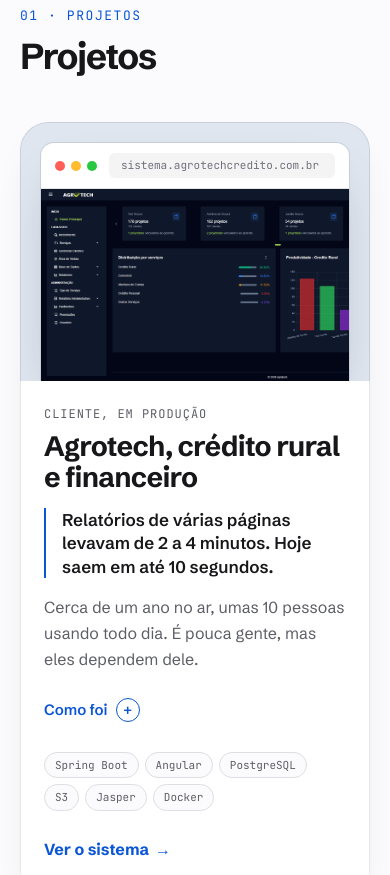
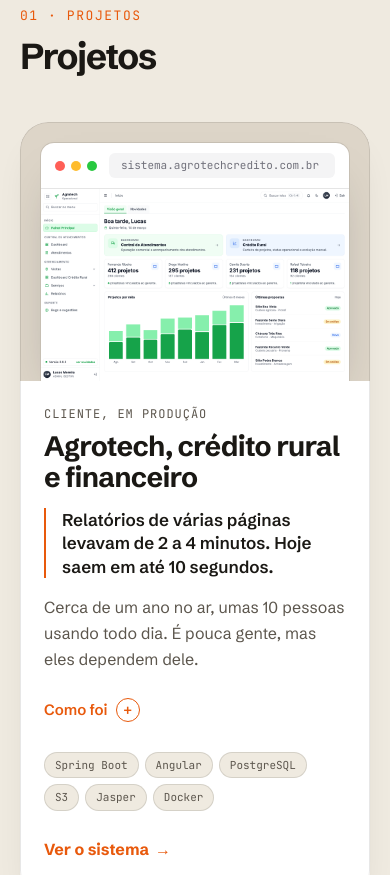
Before and after one commit to ramonbarbosdev/app-portfolio, a React (Vite) app: page / in a window 390 px wide. Shown: the part 1380-2255 px from the top of the page. Built offline with nearby package versions, Linux system fonts and the light colour scheme.

Commit message:
feat: novo ui

```diff
--- a/src/components/Portfolio.tsx
+++ b/src/components/Portfolio.tsx
@@ -18,8 +18,6 @@ import {
   links,
   mailto,
   marqueeTools,
-  more,
-  moreTitle,
   nav,
   primaryProjects,
   secondaryProjects,
@@ -271,7 +269,7 @@ export default function Portfolio() {
                   animate={{ opacity: 1, y: 0 }}
                   transition={{ duration: 0.5, ease: [0.22, 1, 0.36, 1] }}
                 >
-                  <span className="status-dot size-2 rounded-full bg-[#16a34a]" aria-hidden="true" />
+                  <span className="status-dot size-2 rounded-full bg-accent" aria-hidden="true" />
                   Aberto a vagas, desenvolvimento e consultoria
                 </motion.p>
 
@@ -343,8 +341,8 @@ export default function Portfolio() {
                     size={160}
                     duration={9}
                     borderWidth={1.5}
-                    colorFrom={dark ? '#6aa6ff' : '#0a56d6'}
-                    colorTo={dark ? '#0a56d6' : '#6aa6ff'}
+                    colorFrom={dark ? '#f07030' : '#e8590c'}
+                    colorTo={dark ? '#e8590c' : '#f5a574'}
                   />
                 </div>
 
@@ -393,31 +391,6 @@ export default function Portfolio() {
                 </Reveal>
               ))}
             </div>
-
-            <Reveal className="mt-20">
-              <h3 className="text-[22px] font-bold tracking-tight">{moreTitle}</h3>
-              <ul className="mt-5 grid gap-4 md:grid-cols-3">
-                {more.map((item) => (
-                  <li
-                    key={item.title}
-                    className="group overflow-hidden rounded-2xl border border-line bg-surface/60 transition duration-200 hover:-translate-y-0.5 hover:border-ink/20"
-                  >
-                    <div className="overflow-hidden border-b border-line bg-white">
-                      <img
-                        src={item.image}
-                        alt={`Tela de ${item.title}`}
-                        className="aspect-[16/9] w-full object-cover object-left-top transition-transform duration-[600ms] group-hover:scale-[1.03]"
-                        loading="lazy"
-                      />
-                    </div>
-                    <div className="p-5">
-                      <strong className="block text-[17px] font-bold">{item.title}</strong>
-                      <span className="mt-1.5 block text-[15px] leading-relaxed text-muted">{item.text}</span>
-                    </div>
-                  </li>
-                ))}
-              </ul>
-            </Reveal>
           </section>
 
           <section id="sobre" className={cn(wrap, 'scroll-mt-20 pb-8 pt-24 md:pt-32')}>
@@ -475,12 +448,9 @@ export default function Portfolio() {
           <section id="contato" className={cn(wrap, 'scroll-mt-20 pb-24 pt-24 md:pt-32')}>
             <Reveal>
               <div className="contact-glow relative overflow-hidden rounded-[36px] px-6 py-14 text-white sm:px-12 md:px-16 md:py-20">
-                <div
-                  aria-hidden="true"
-                  className="hero-grid pointer-events-none absolute inset-0 opacity-60 [--color-ink:#ffffff]"
-                />
+                <div aria-hidden="true" className="hero-grid pointer-events-none absolute inset-0" />
                 <div className="relative">
-                  <p className="font-mono text-[13px] uppercase tracking-[0.12em] text-[#9cc3ff]">05</p>
+                  <p className="font-mono text-[13px] uppercase tracking-[0.12em] text-accent-soft">05</p>
                   <h2 className="mt-3 text-[clamp(2.5rem,6vw,4.75rem)] font-bold leading-[1] tracking-[-0.045em]">
                     {contact.title}
                   </h2>
@@ -492,7 +462,7 @@ export default function Portfolio() {
                     <span className="link-draw break-all">{links.email}</span>
                     <span
                       aria-hidden="true"
-                      className="grid size-11 shrink-0 place-items-center rounded-full bg-white text-lg text-[#0b0d12] transition-transform duration-150 group-hover:translate-x-1"
+                      className="grid size-11 shrink-0 place-items-center rounded-full bg-on-accent text-lg text-ink transition-transform duration-150 group-hover:translate-x-1"
                     >
                       →
                     </span>
--- a/src/components/ProjectCard.tsx
+++ b/src/components/ProjectCard.tsx
@@ -18,7 +18,7 @@ export function ProjectCard({ item, dark, featured = false }: Props) {
   return (
     <SpotlightCard
       theme={dark ? 'dark' : 'light'}
-      spotlightColor={dark ? '#6aa6ff' : '#0a56d6'}
+      spotlightColor={dark ? '#f07030' : '#e8590c'}
       intensity={dark ? 0.12 : 0.08}
       spotlightSize={featured ? 420 : 280}
       borderGlow={0.4}
--- a/src/data/portfolio.ts
+++ b/src/data/portfolio.ts
@@ -12,12 +12,6 @@ export type CaseStudy = {
 };
 
 export type FeaturedCase = CaseStudy & { proof: string };
-
-export type MoreItem = {
-  title: string;
-  text: string;
-  image: string;
-};
 
 export type Tool = {
   name: string;
@@ -70,7 +64,7 @@ export const casesIntro = {
 export const featured: FeaturedCase = {
   title: 'Agrotech, crédito rural e financeiro',
   label: 'Cliente, em produção',
-  image: '/assets/agrotech.png',
+  image: '/assets/agrotech-mock.png',
   proof: 'Relatórios de várias páginas levavam de 2 a 4 minutos. Hoje saem em até 10 segundos.',
   challenge:
     'A operação rodava em planilha, documentos se perdiam e cada linha de crédito (rural, pessoal, consórcio) tinha regra própria.',
@@ -147,26 +141,6 @@ export const cases: CaseStudy[] = [
     technologies: 'React Native, Expo, PHP, PostgreSQL',
     link: 'https://play.google.com/store/apps/details?id=br.com.w5i.sipecmobile&hl=pt_BR',
     linkLabel: 'Ver na Play Store',
-  },
-];
-
-export const moreTitle = 'Outras Projetos';
-
-export const more: MoreItem[] = [
-  {
-    title: 'Questify',
-    text: 'App de desafio diário com quizzes e perguntas de cálculo, com taxa de vitória.',
-    image: '/assets/questify.png',
-  },
-  {
-    title: 'BI de despesas',
-    text: 'Painel com despesas por classe e por ano. Os dados são atualizados todo dia.',
-    image: '/assets/bi.png',
-  },
-  {
-    title: 'Portal de consulta',
-    text: 'Consulta de empenhos, receitas, repasses e emendas.',
-    image: '/assets/portal.png',
   },
 ];
 
--- a/src/index.css
+++ b/src/index.css
@@ -5,28 +5,28 @@
 @theme {
   --font-sans: 'Schibsted Grotesk', system-ui, sans-serif;
   --font-mono: 'JetBrains Mono', ui-monospace, SFMono-Regular, Menlo, monospace;
-  --color-bg: #fbfbfd;
-  --color-surface: #f2f2f5;
-  --color-ink: #17171a;
-  --color-muted: #5d5e66;
-  --color-line: #dedee3;
-  --color-accent: #0a56d6;
-  --color-accent-soft: #6aa6ff;
-  --color-on-accent: #ffffff;
-  --color-preview: #dfe6f0;
+  --color-bg: #efeae0;
+  --color-surface: #e6dfd3;
+  --color-ink: #1a1814;
+  --color-muted: #5c564d;
+  --color-line: #1a18141f;
+  --color-accent: #e8590c;
+  --color-accent-soft: #f07030;
+  --color-on-accent: #fff8f2;
+  --color-preview: #ddd5c8;
   --animate-marquee: marquee var(--duration) infinite linear;
 }
 
 .dark {
-  --color-bg: #0a0a0b;
-  --color-surface: #161618;
-  --color-ink: #f4f4f6;
-  --color-muted: #9b9ba4;
-  --color-line: #2a2a2e;
-  --color-accent: #6aa6ff;
-  --color-accent-soft: #0a56d6;
-  --color-on-accent: #07101f;
-  --color-preview: #1d2029;
+  --color-bg: #1a1814;
+  --color-surface: #242019;
+  --color-ink: #efeae0;
+  --color-muted: #a8a094;
+  --color-line: #efeae024;
+  --color-accent: #f07030;
+  --color-accent-soft: #e8590c;
+  --color-on-accent: #1a1814;
+  --color-preview: #2e2a24;
 }
 
 @keyframes marquee {
@@ -41,32 +41,47 @@
 @keyframes pulse-dot {
   0%,
   100% {
-    box-shadow: 0 0 0 0 color-mix(in oklab, #16a34a 55%, transparent);
+    box-shadow: 0 0 0 0 color-mix(in oklab, var(--color-accent) 45%, transparent);
   }
   50% {
-    box-shadow: 0 0 0 6px color-mix(in oklab, #16a34a 0%, transparent);
+    box-shadow: 0 0 0 6px color-mix(in oklab, var(--color-accent) 0%, transparent);
   }
 }
 
 .hero-grid {
   background-image:
-    linear-gradient(to right, color-mix(in oklab, var(--color-ink) 7%, transparent) 1px, transparent 1px),
-    linear-gradient(to bottom, color-mix(in oklab, var(--color-ink) 7%, transparent) 1px, transparent 1px);
-  background-size: 56px 56px;
-  mask-image: radial-gradient(ellipse 70% 60% at 50% 30%, #000 30%, transparent 80%);
+    linear-gradient(to right, #1a181414 1px, transparent 1px),
+    linear-gradient(to bottom, #1a181414 1px, transparent 1px);
+  background-size: 32px 32px;
+  mask-image: radial-gradient(ellipse 75% 65% at 50% 28%, #000 25%, transparent 82%);
+}
+
+.dark .hero-grid {
+  background-image:
+    linear-gradient(to right, #efeae014 1px, transparent 1px),
+    linear-gradient(to bottom, #efeae014 1px, transparent 1px);
 }
 
 .hero-glow {
   background:
-    radial-gradient(40% 50% at 18% 20%, color-mix(in oklab, var(--color-accent) 18%, transparent), transparent 70%),
-    radial-gradient(35% 45% at 82% 45%, color-mix(in oklab, var(--color-accent-soft) 22%, transparent), transparent 70%);
+    radial-gradient(45% 55% at 12% 18%, color-mix(in oklab, var(--color-accent) 9%, transparent), transparent 68%),
+    radial-gradient(38% 48% at 88% 42%, color-mix(in oklab, var(--color-ink) 6%, transparent), transparent 72%);
 }
 
 .contact-glow {
   background:
-    radial-gradient(60% 80% at 15% 0%, color-mix(in oklab, #6aa6ff 32%, transparent), transparent 70%),
-    radial-gradient(50% 70% at 100% 100%, color-mix(in oklab, #0a56d6 40%, transparent), transparent 70%),
-    #0b0d12;
+    radial-gradient(55% 75% at 12% 0%, color-mix(in oklab, var(--color-accent) 28%, transparent), transparent 68%),
+    radial-gradient(48% 65% at 100% 100%, color-mix(in oklab, var(--color-accent-soft) 18%, transparent), transparent 72%),
+    var(--color-ink);
+}
+
+.contact-glow .hero-grid {
+  background-image:
+    linear-gradient(to right, #efeae014 1px, transparent 1px),
+    linear-gradient(to bottom, #efeae014 1px, transparent 1px);
+  background-size: 24px 24px;
+  mask-image: none;
+  opacity: 0.85;
 }
 
 .status-dot {
```
Also changed, not shown: public/assets/agrotech-mock.png (added).
